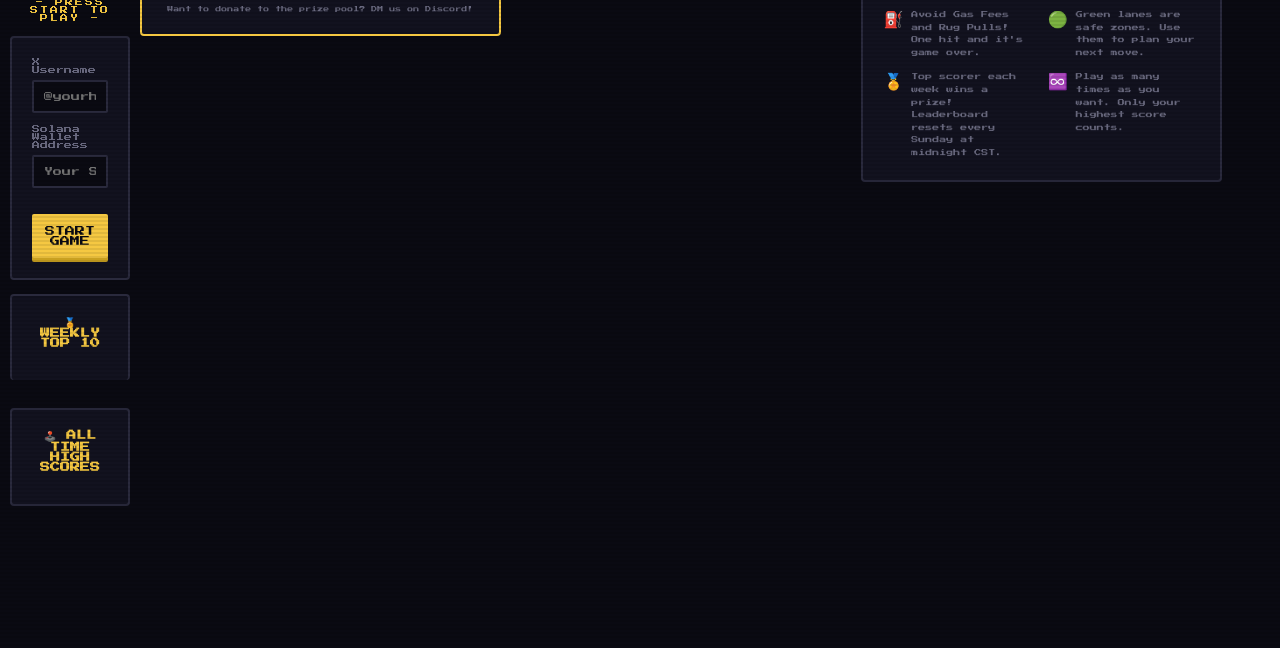
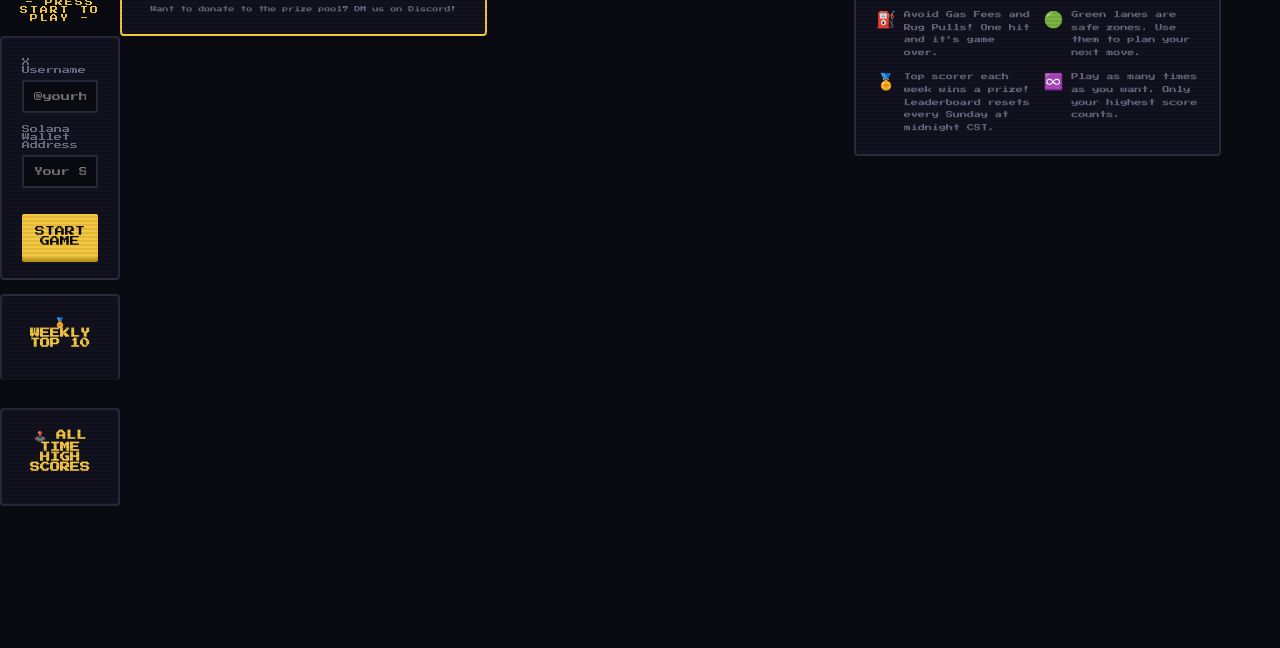
Before and after one commit to AceXCrypto/Dundie_Dash, a website: page public/index.html in a window 1280 px wide. Shown: the part 152-800 px from the top of the page. Drawn offline with Linux system fonts and the light colour scheme.

Commit message:
Fix layout - remove duplicate wrapper, constrain section widths

```diff
--- a/public/style.css
+++ b/public/style.css
@@ -276,9 +276,6 @@ button:active { transform: scale(0.97); }
   color: var(--primary);
 }
 
-#wrapper {
-  padding: 0 10px;
-}
 
 #title {
   text-align: center;
@@ -570,3 +567,11 @@ button:active { transform: scale(0.97); }
 #leaderboard-box {
   border-bottom: none;
 }
+
+
+/* ===== LAYOUT FIX ===== */
+#form-screen, #prize-pool, #hall-of-fame, #instructions, #alltime-box, #leaderboard-box {
+  width: 100%;
+  max-width: 420px;
+  box-sizing: border-box;
+}
```
